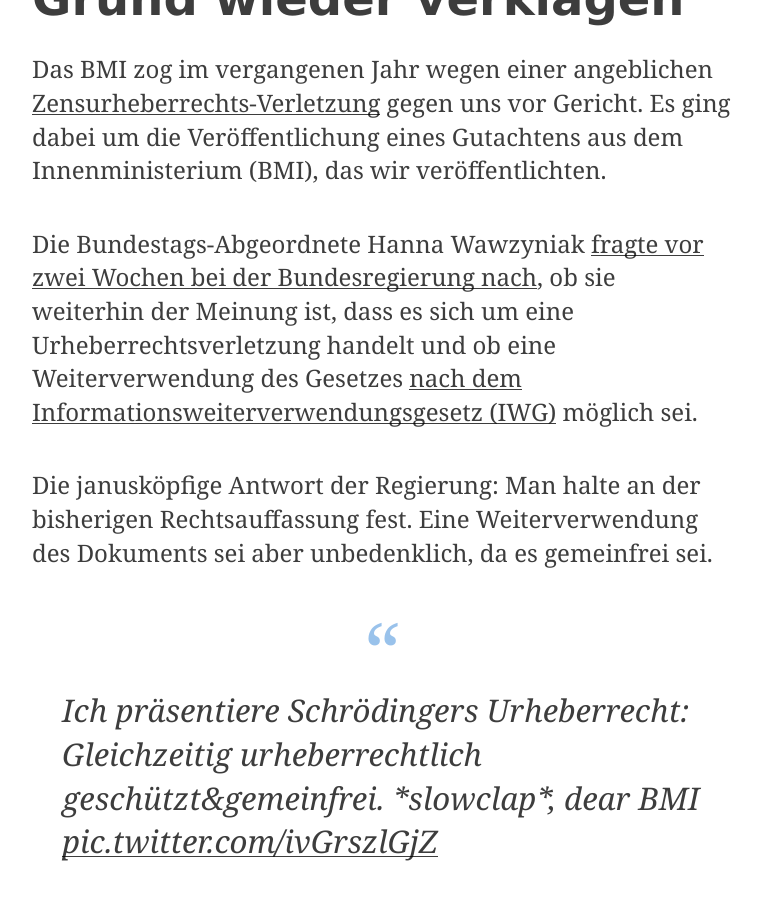
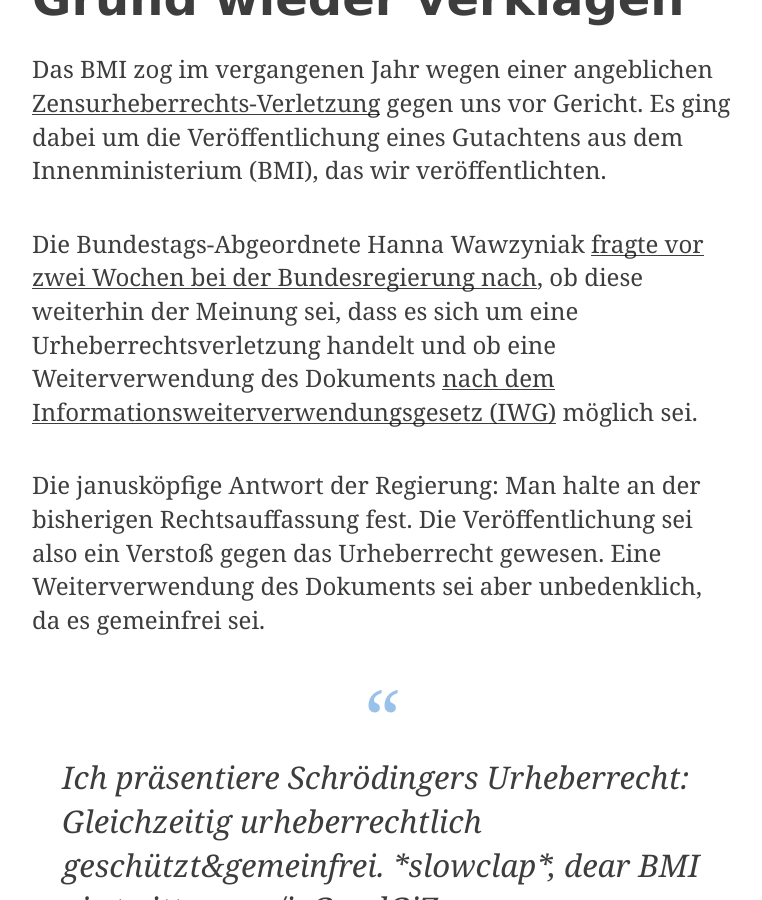
Before and after one commit to okfde/blog.fragdenstaat.de, a Jekyll site: the page built from _posts/2015/2015-09-03-Schrodingers-Urheberrecht.md, in a window 1280 px wide and 900 px high, scrolled down 331 px. Shown: the whole window, without its empty margins (258-1020 px from the left). Built offline with Jekyll 4.4.1, drawn with Linux system fonts in a browser that asks for light colours; comment, search, counter and statistics services are not loaded.

Commit message:
Update 2015-09-03-Schrodingers-Urheberrecht.md

```diff
--- a/_posts/2015/2015-09-03-Schrodingers-Urheberrecht.md
+++ b/_posts/2015/2015-09-03-Schrodingers-Urheberrecht.md
@@ -7,9 +7,9 @@
 ---
 Das BMI zog im vergangenen Jahr wegen einer angeblichen [Zensurheberrechts-Verletzung](http://fragdenstaat.de/zensurheberrecht/) gegen uns vor Gericht. Es ging dabei um die Veröffentlichung eines Gutachtens aus dem Innenministerium (BMI), das wir veröffentlichten.
 
-Die Bundestags-Abgeordnete Hanna Wawzyniak [fragte vor zwei Wochen bei der Bundesregierung nach](http://dip21.bundestag.de/dip21/btd/18/058/1805804.pdf#23), ob sie weiterhin der Meinung ist, dass es sich um eine Urheberrechtsverletzung handelt und ob eine Weiterverwendung des Gesetzes [nach dem Informationsweiterverwendungsgesetz (IWG)](http://okfn.de/blog/2015/05/stellungnahme-iwg-bundestag-2015/) möglich sei.
+Die Bundestags-Abgeordnete Hanna Wawzyniak [fragte vor zwei Wochen bei der Bundesregierung nach](http://dip21.bundestag.de/dip21/btd/18/058/1805804.pdf#23), ob diese weiterhin der Meinung sei, dass es sich um eine Urheberrechtsverletzung handelt und ob eine Weiterverwendung des Dokuments [nach dem Informationsweiterverwendungsgesetz (IWG)](http://okfn.de/blog/2015/05/stellungnahme-iwg-bundestag-2015/) möglich sei.
 
-Die janusköpfige Antwort der Regierung: Man halte an der bisherigen Rechtsauffassung fest. Eine Weiterverwendung des Dokuments sei aber unbedenklich, da es gemeinfrei sei.
+Die janusköpfige Antwort der Regierung: Man halte an der bisherigen Rechtsauffassung fest. Die Veröffentlichung sei also ein Verstoß gegen das Urheberrecht gewesen. Eine Weiterverwendung des Dokuments sei aber unbedenklich, da es gemeinfrei sei.
 
 
 <blockquote class="twitter-tweet" data-partner="tweetdeck"><p lang="de" dir="ltr">Ich präsentiere Schrödingers Urheberrecht: Gleichzeitig urheberrechtlich geschützt&amp;gemeinfrei. *slowclap*, dear BMI <a href="http://t.co/ivGrszlGjZ">pic.twitter.com/ivGrszlGjZ</a></p>&mdash; Mathias Schindler (@presroi) <a href="https://twitter.com/presroi/status/639410546501120000">September 3, 2015</a></blockquote>
```
